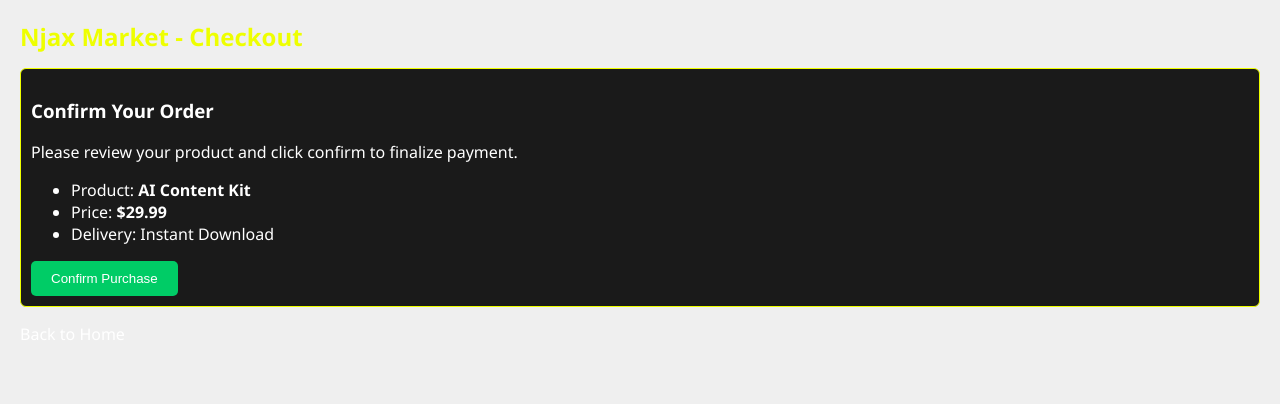
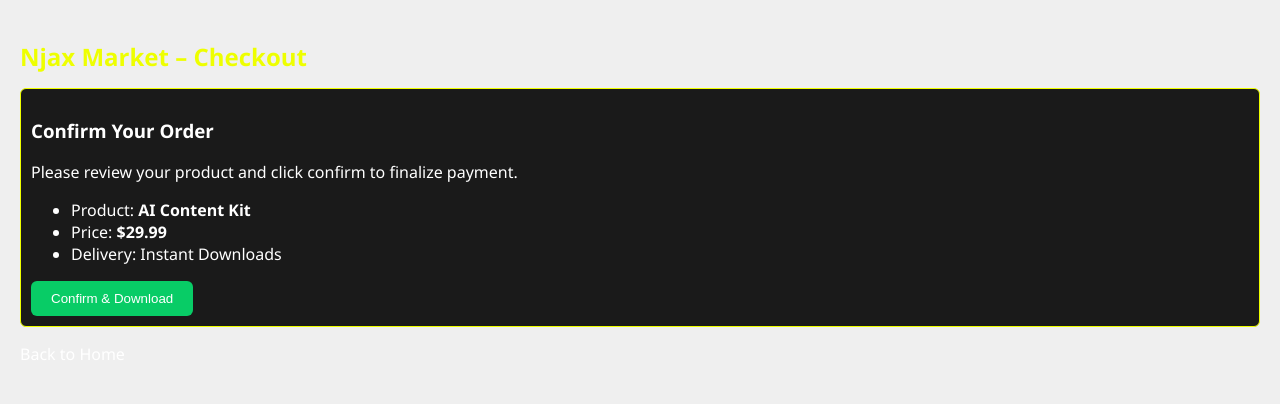
Before and after one commit to Njanja2025/Njanja2025.github.io, a plain HTML site: page checkout.html in a window 1280 px wide. Drawn offline with Linux system fonts and the light colour scheme; files that its build step writes are made by us from their sources.

Commit message:
Update checkout.html

```diff
--- a/checkout.html
+++ b/checkout.html
@@ -1,12 +1,14 @@
+<!DOCTYPE html>
+<html lang="en">
 <head>
   <meta charset="UTF-8" />
   <meta name="viewport" content="width=device-width, initial-scale=1.0" />
   <title>Checkout | Njax Market</title>
   <link rel="stylesheet" href="njax.css" />
+  <script src="njax-agent.js" defer></script>
 </head>
-
 <body>
-  <h2>Njax Market - Checkout</h2>
+  <h2>Njax Market – Checkout</h2>
 
   <div class="tool">
     <h3>Confirm Your Order</h3>
@@ -14,10 +16,22 @@
     <ul>
       <li>Product: <strong>AI Content Kit</strong></li>
       <li>Price: <strong>$29.99</strong></li>
-      <li>Delivery: Instant Download</li>
+      <li>Delivery: Instant Downloads</li>
     </ul>
-    <button style="padding: 10px 20px; background-color: #00cc66; color: white; border: none; border-radius: 5px;">Confirm Purchase</button>
+    <button style="padding: 10px 20px; background-color: #08cc66; color: white; border: none; border-radius: 6px;">
+      Confirm & Download
+    </button>
   </div>
 
   <p><a href="index.html">Back to Home</a></p>
+
+  <script>
+    const NjaxAI = {
+      startVoice: () => alert("Samantha voice activated."),
+      togglePhantom: () => alert("Phantom Mode toggled."),
+      syncStore: () => alert("Storefront synced successfully.")
+    };
+    NjaxAI.init && NjaxAI.init();
+  </script>
 </body>
+</html>
```
